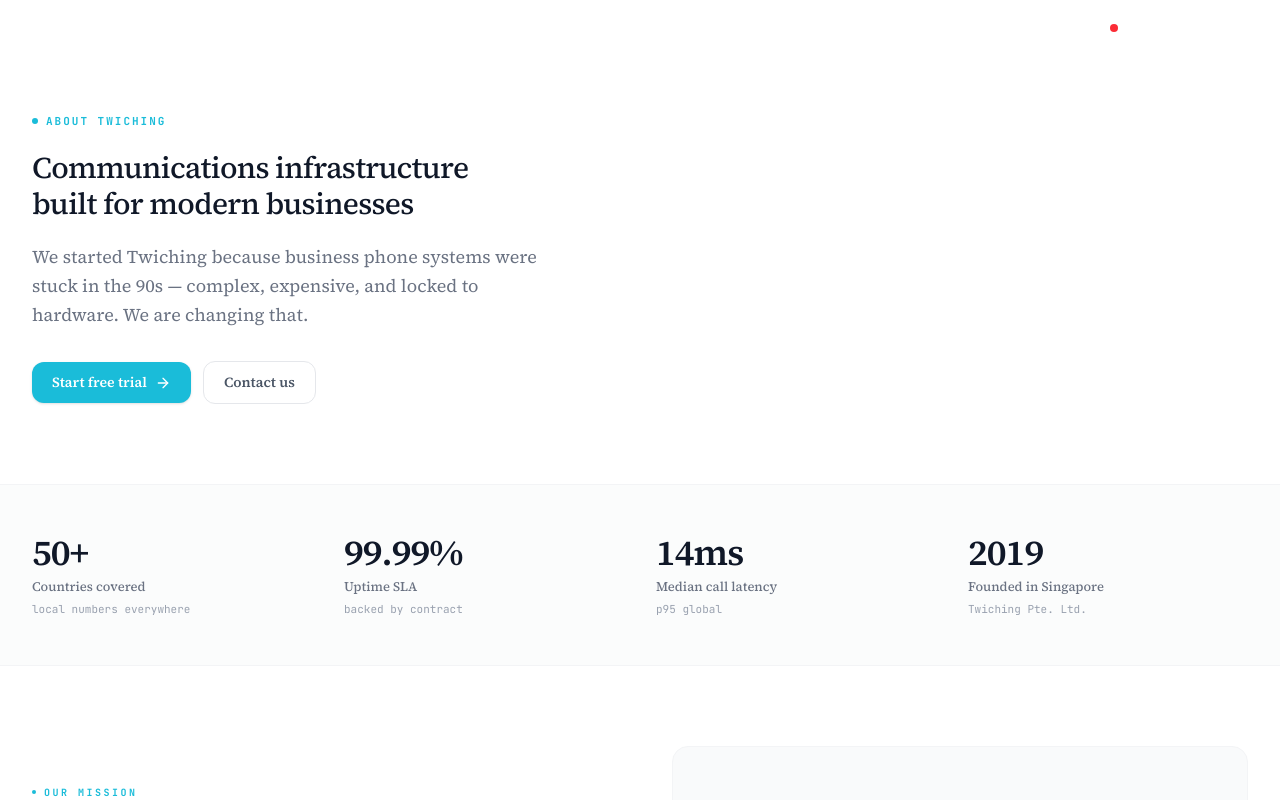
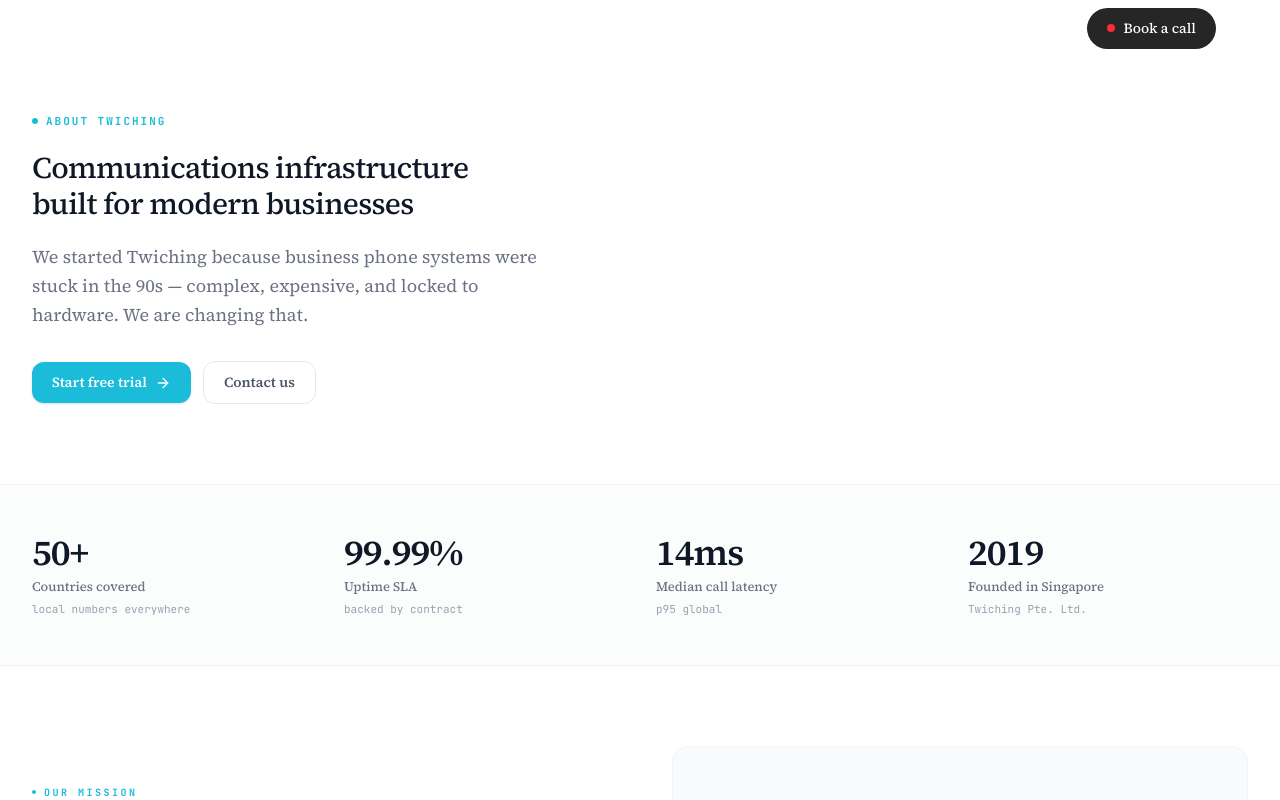
Before and after one commit to nishiex/08-05-26, a Next.js app: page /about in a window 1280 px wide. Shown: the top 800 px of the page. Built offline with nearby package versions, Linux system fonts and the light colour scheme.

Commit message:
style: align header button with current nav style
Consistent button styling for better visual harmony.

```diff
--- a/components/mega-nav.tsx
+++ b/components/mega-nav.tsx
@@ -498,7 +498,7 @@ export function MegaNav() {
           <div className="hidden lg:flex items-center flex-shrink-0">
             <a
               href="/contact"
-              className="inline-flex items-center gap-2 border border-white/20 bg-white/5 text-white text-[14px] font-medium font-sans px-4 py-2 rounded-full hover:bg-white/10 transition-colors"
+              className="inline-flex items-center gap-2 bg-neutral-800 text-white text-[14px] font-medium font-sans px-5 py-2.5 rounded-full hover:bg-neutral-700 transition-colors"
             >
               <span className="w-2 h-2 rounded-full bg-red-500 flex-shrink-0" />
               Book a call
```
